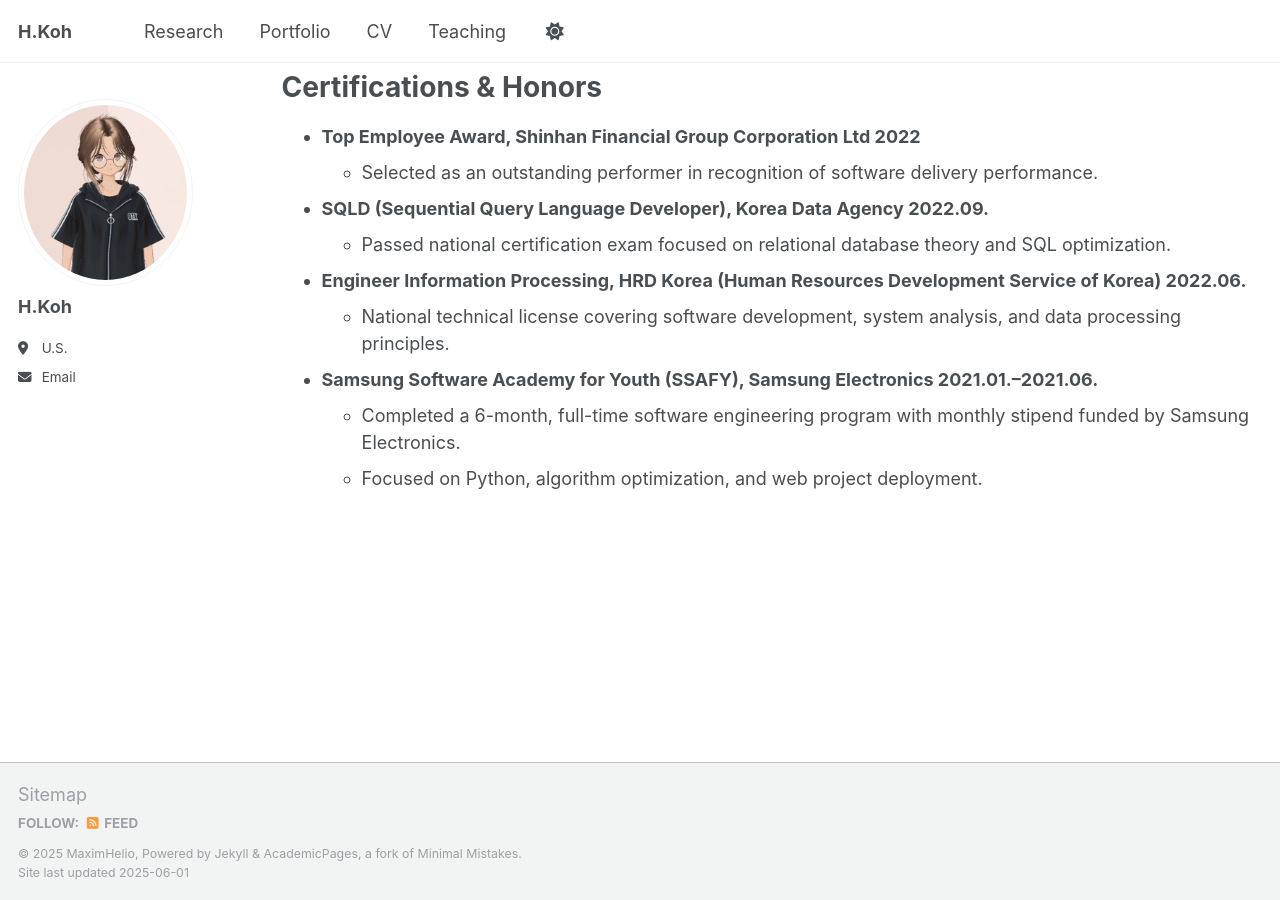
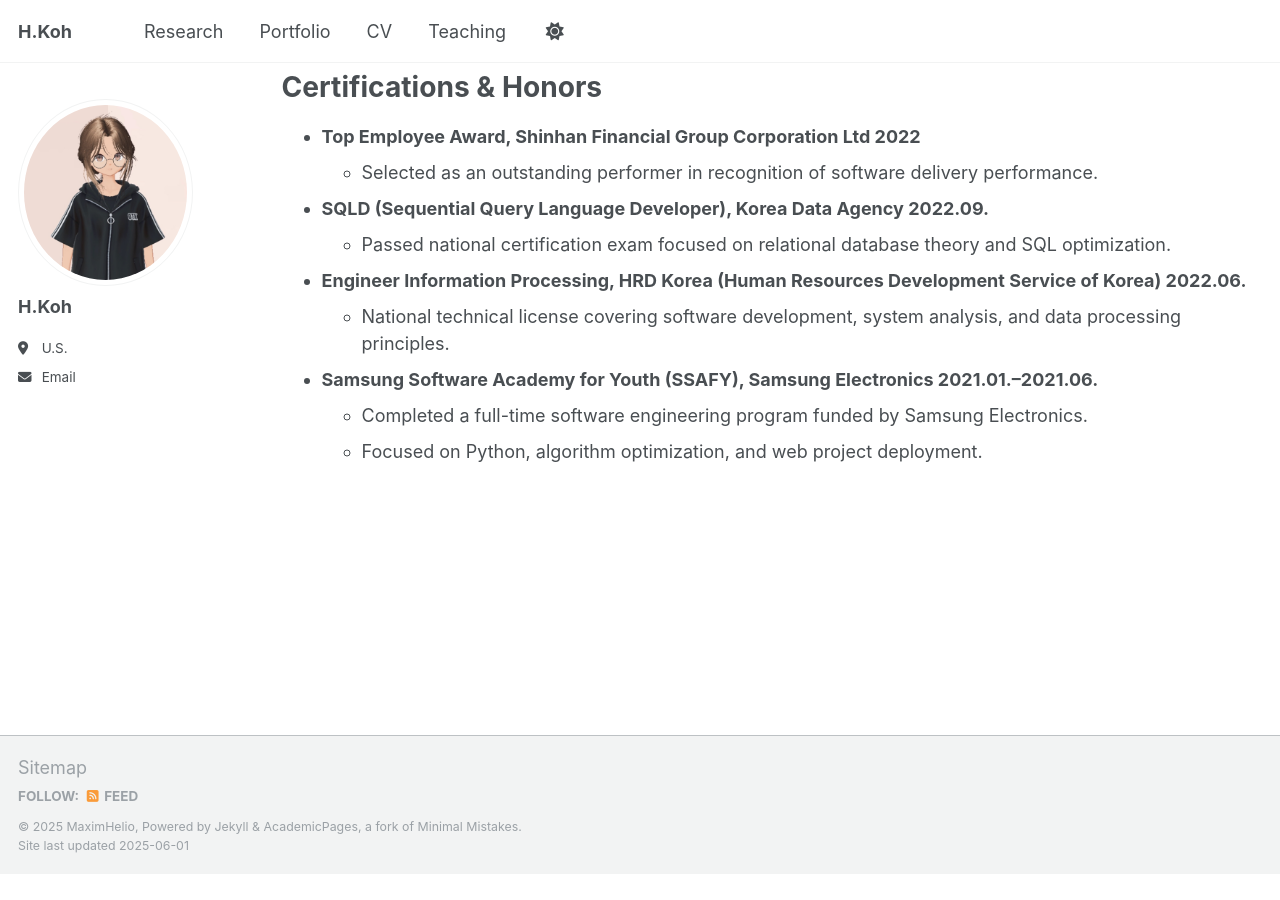
Before and after one commit to MaximHelio/MaximHelio.github.io, a Jekyll site: the page built from _pages/cv.md, in a window 1280 px wide and 900 px high, scrolled down 1497 px. Built offline with Jekyll 4.4.1, drawn with Linux system fonts in a browser that asks for light colours; after the commit the page ends 2370 px from its top, so only the background shows below that.

```diff
--- a/_pages/cv.md
+++ b/_pages/cv.md
@@ -63,5 +63,5 @@ Certifications & Honors
   * National technical license covering software development, system analysis, and data processing principles.
 
 * **Samsung Software Academy for Youth (SSAFY), Samsung Electronics 2021.01.–2021.06.**
-  * Completed a 6-month, full-time software engineering program with monthly stipend funded by Samsung Electronics.
+  * Completed a full-time software engineering program funded by Samsung Electronics.
   * Focused on Python, algorithm optimization, and web project deployment.
```
